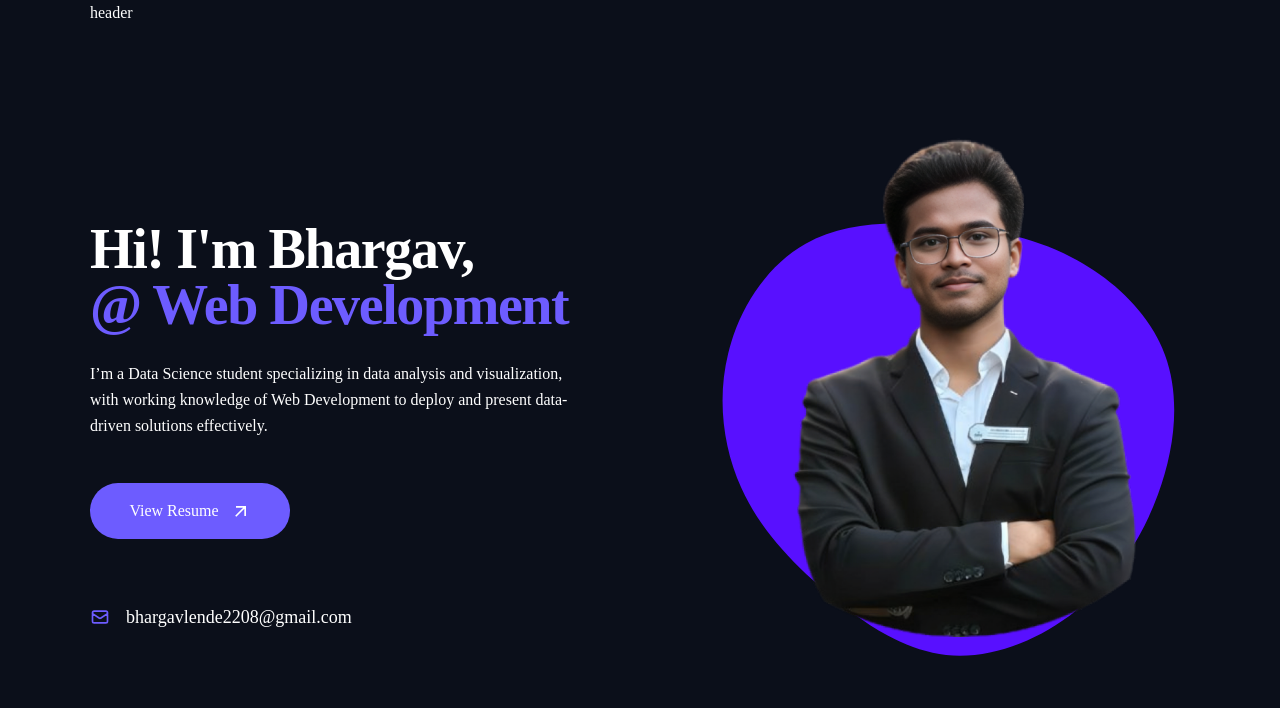
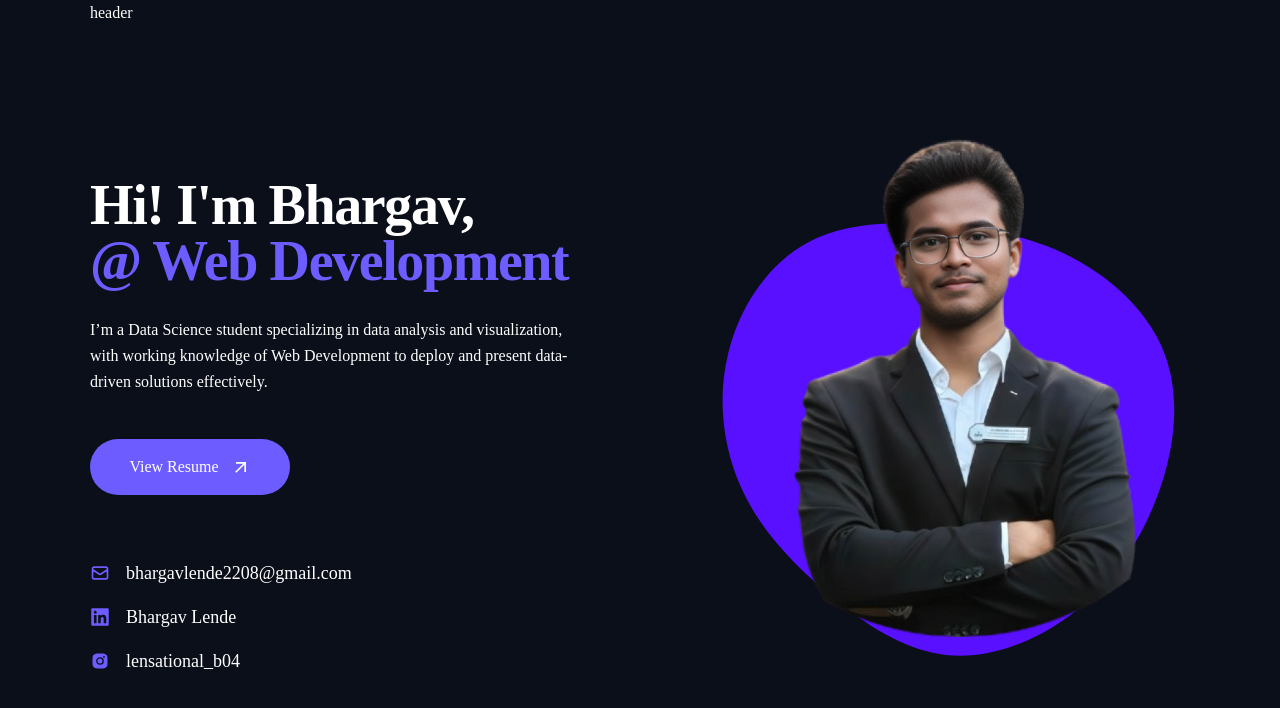
Before and after one commit to BhargavLende15/personal-portfolio, a Next.js app: page / in a window 1280 px wide. Shown: the top 708 px of the page. Built offline with nearby package versions, Linux system fonts and the light colour scheme; a web font is replaced by a local one.

Commit message:
commit 9: update07

```diff
--- a/app/page.jsx
+++ b/app/page.jsx
@@ -3,8 +3,11 @@ import { motion } from "framer-motion";
 import { TypeAnimation } from "react-type-animation";
 import { MdArrowOutward } from "react-icons/md";
 import { HiOutlineMail } from "react-icons/hi";
+import { FaLinkedin } from "react-icons/fa";
+import { BiLogoInstagramAlt } from "react-icons/bi"
 import Blob from "@/components/Blob";
 import Image from "next/image";
+import Platforms from "@/components/Platforms";
 import avatarImg from "@/public/assets/assets/avatar.png";
 
 const Home = () => {
@@ -41,7 +44,7 @@ const Home = () => {
           </button>
 
           {/* contact info */}
-          <div>
+          <div className="flex flex-col gap-4 mb-12 xl:mb-0">
             {/* mail */}
             <div className="flex items-center gap-4 text-lg">
               <span className="text-accent">
@@ -49,7 +52,30 @@ const Home = () => {
               </span>
               <span>bhargavlende2208@gmail.com</span>
             </div>
+
+            <div className="flex items-center gap-4 text-lg">
+              <span className="text-accent">
+                <FaLinkedin className="text-xl" />
+              </span>
+              <span>Bhargav Lende</span>
+            </div>
+
+            <div className="flex items-center gap-4 text-lg">
+              <span className="text-accent">
+                <BiLogoInstagramAlt className="text-xl" />
+              </span>
+              <span>lensational_b04</span>
+            </div>
           </div>
+
+          {/* Socials */}
+          <Platforms
+            containerStyles="flex 2xl:flex-col gap-6 xl:hidden 2xl:flex 2xl:absolute
+            2xl:to[-1/2 2xl:right-2 2xl:transform 2xl:translate-x-1/2
+            2xl:-translate-y-1/2"
+            iconStyles="bg-accent text-white hover:bg-accent-hover transition w-[48px] h-[48px]
+            text-[22px] flex items-center justify-center rounded-full cursor-pointer"
+          />
         </div>
 
         {/* blob & image */}
--- /dev/null
+++ b/components/Platforms.jsx
@@ -0,0 +1,21 @@
+import {FaGithub} from "react-icons/fa";
+
+const platforms = [
+{
+    icon: <FaGithub />,
+    path: "",
+}
+
+]
+
+const Platforms = ({containerStyles, iconStyles}) => {
+  return <div className={containerStyles}>
+    {platforms.map((item, index)=> {
+        return (
+            <div key={index} className={iconStyles}>{item.icon}</div>
+        )
+    })}
+  </div>
+}
+
+export default Platforms
```
